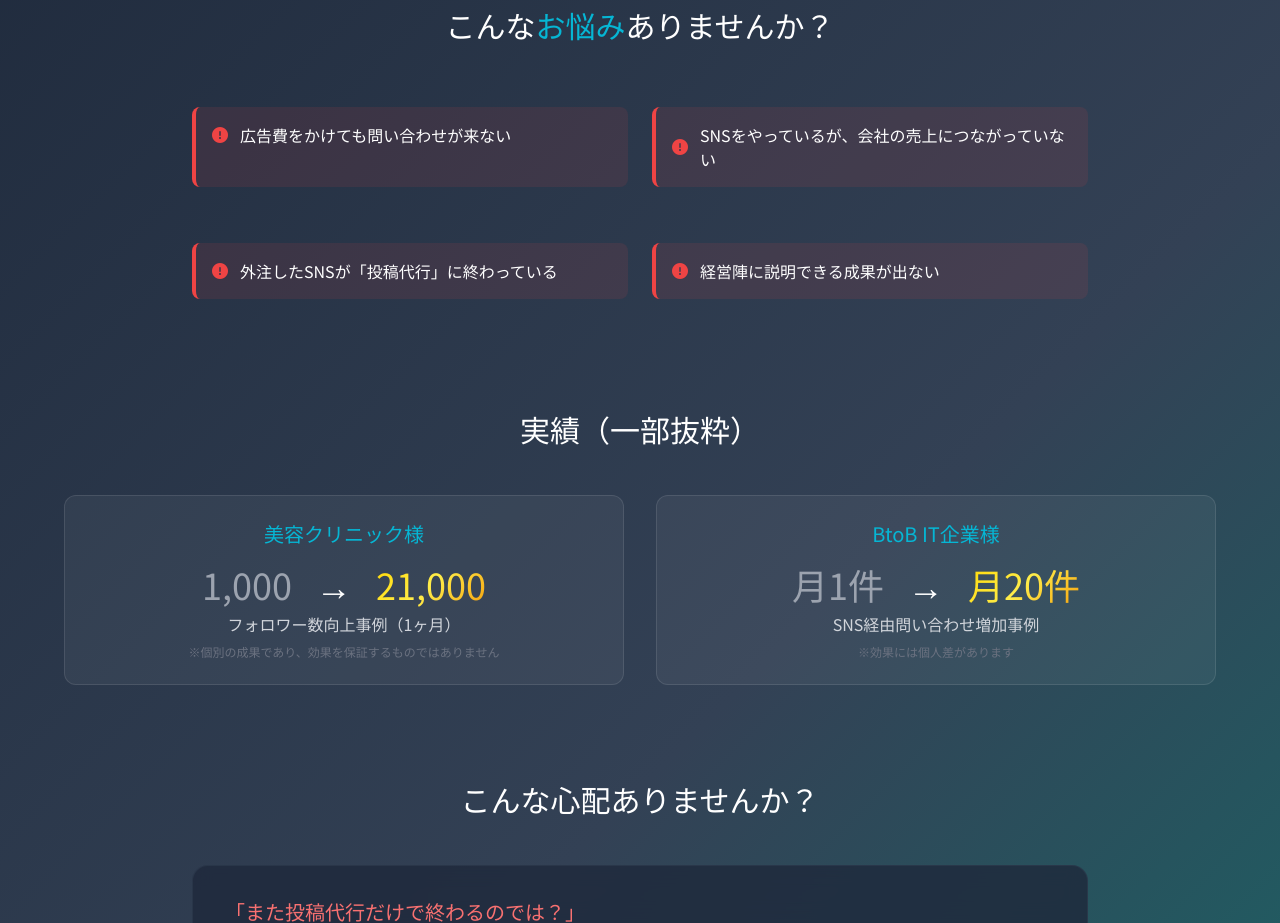
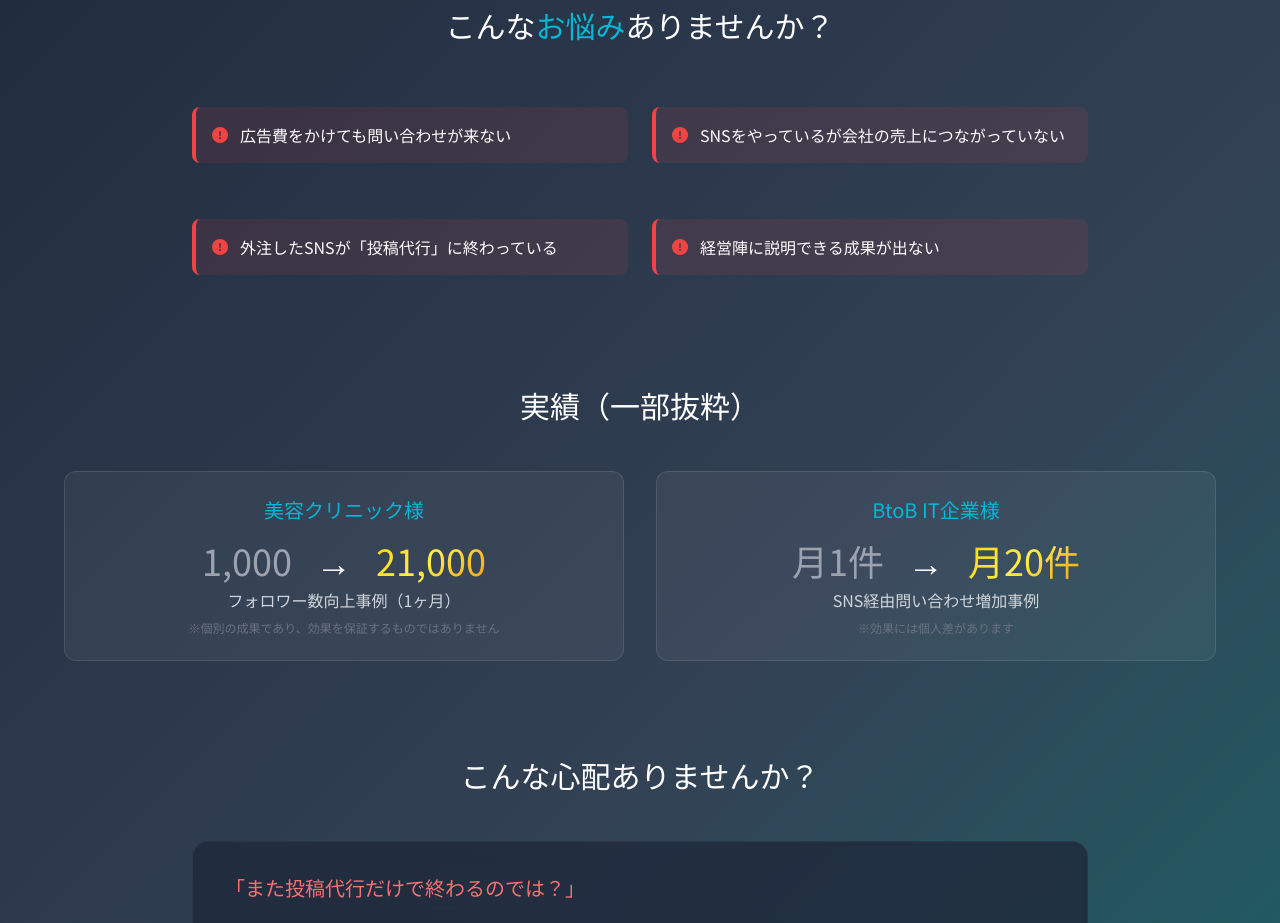
Before and after one commit to bell-inc112/bell-landing-page, a plain HTML site: page sokuseka2/index.html in a window 1280 px wide. Shown: the part 1920-2843 px from the top of the page. Drawn offline with nearby package versions, Linux system fonts and the light colour scheme.

Commit message:
Update index.html

```diff
--- a/sokuseka2/index.html
+++ b/sokuseka2/index.html
@@ -296,7 +296,7 @@
                 <div class="problem-item">
                     <div class="flex items-center gap-3">
                         <i class="fas fa-exclamation-circle text-red-500"></i>
-                        <span>SNSをやっているが、会社の売上につながっていない</span>
+                        <span>SNSをやっているが会社の売上につながっていない</span>
                     </div>
                 </div>
 
```
